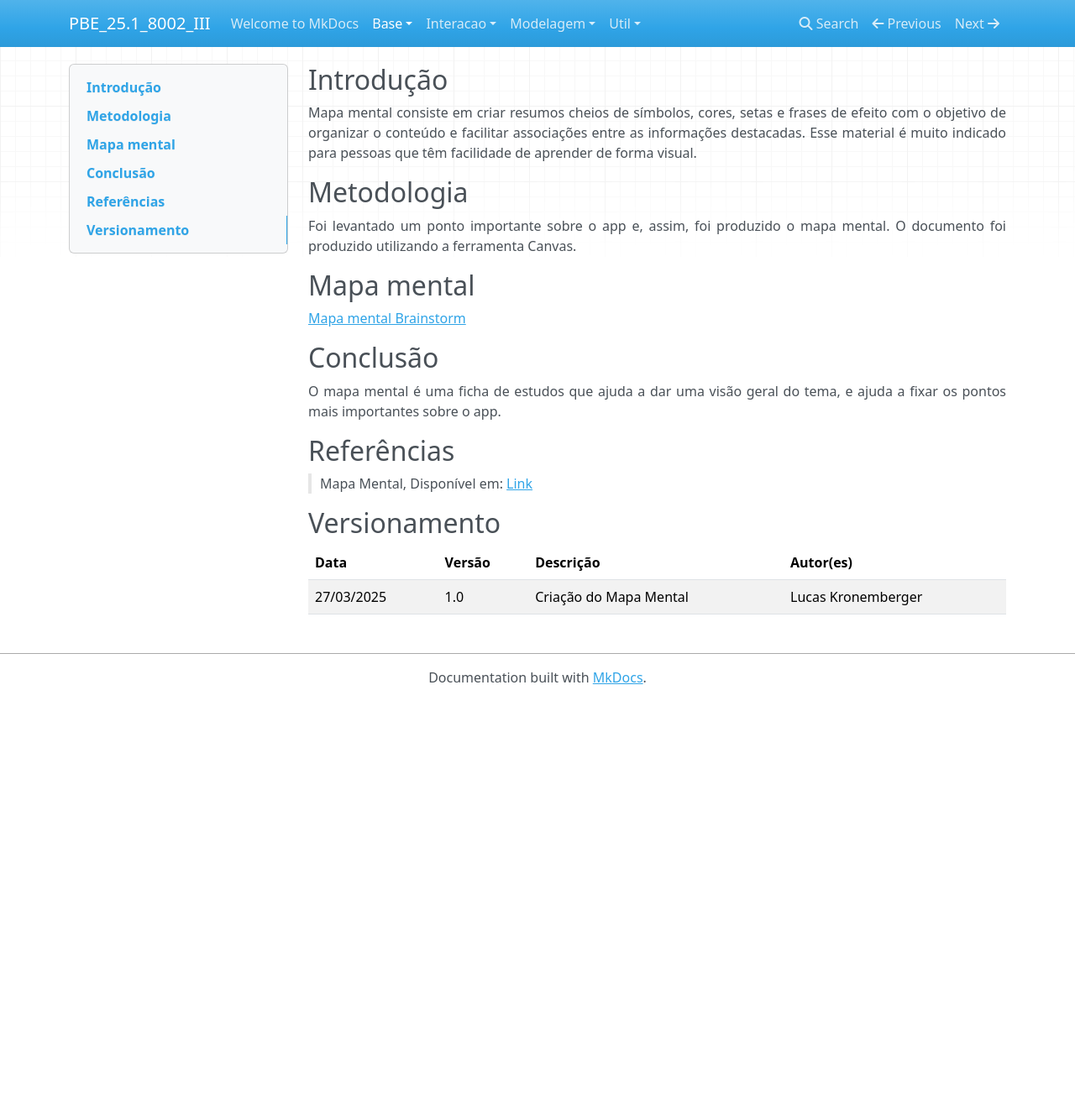
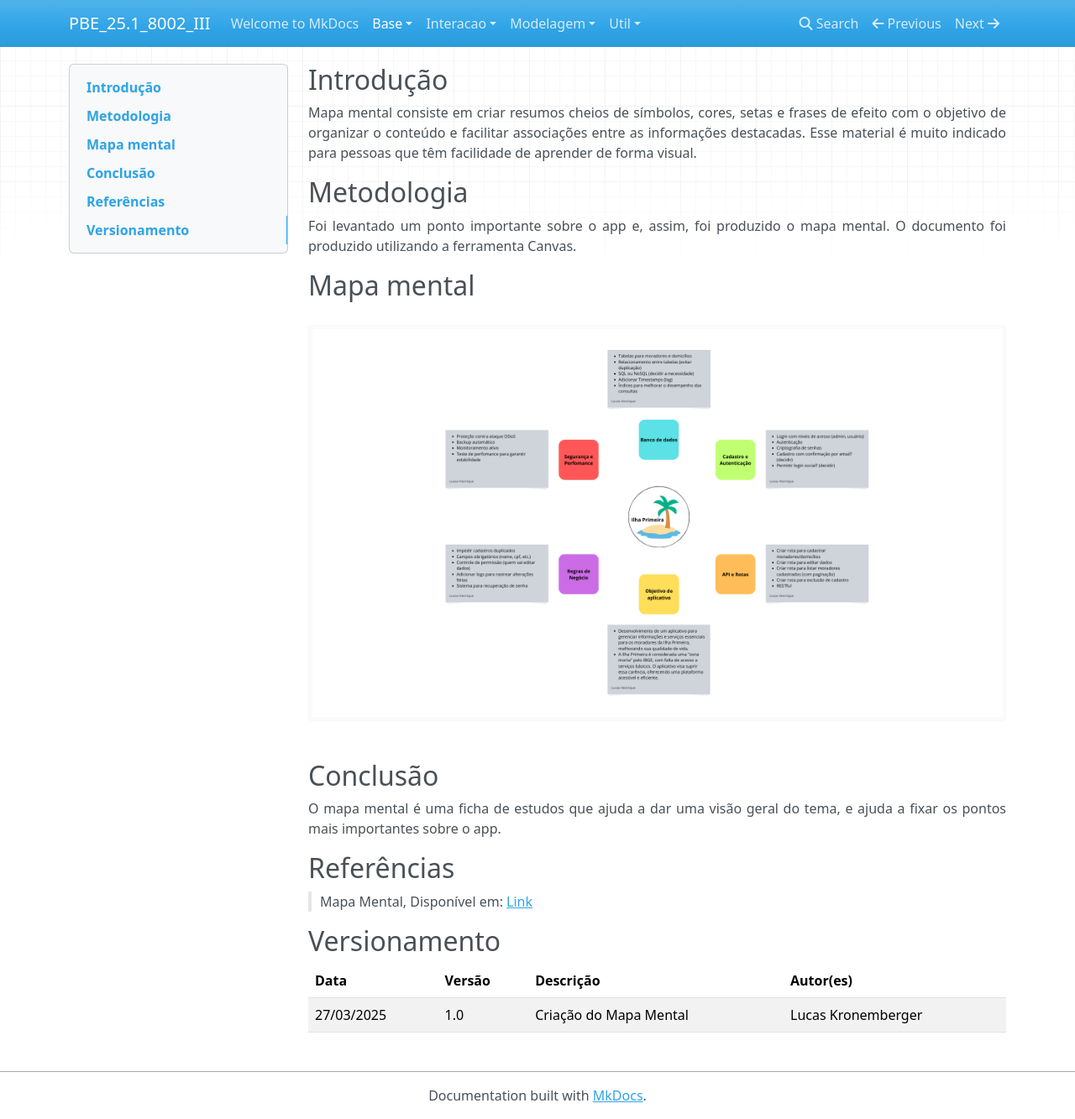
Before and after one commit to Projetos-de-Extensao/PBE_25.1_8002_SkolBits, an MkDocs documentation site: the page built from docs/base/mapa_mental.md, in a window 1280 px wide and 1333 px high. Shown: the whole window at 84% size. Built offline with MkDocs 1.6.1, drawn with Linux system fonts in a browser that asks for light colours; nearby versions of some CDN libraries.

Commit message:
Update mapa_mental.md

```diff
--- a/docs/base/mapa_mental.md
+++ b/docs/base/mapa_mental.md
@@ -17,7 +17,7 @@ Foi levantado um ponto importante sobre o app e, assim, foi produzido o mapa men
 
 ## Mapa mental
 
-[Mapa mental Brainstorm](../base/mapa_mental_ilhaprimeira.png)
+![Mapa mental Brainstorm](../base/mapa_mental_ilhaprimeira.png)
 
 ## Conclusão
 
```
